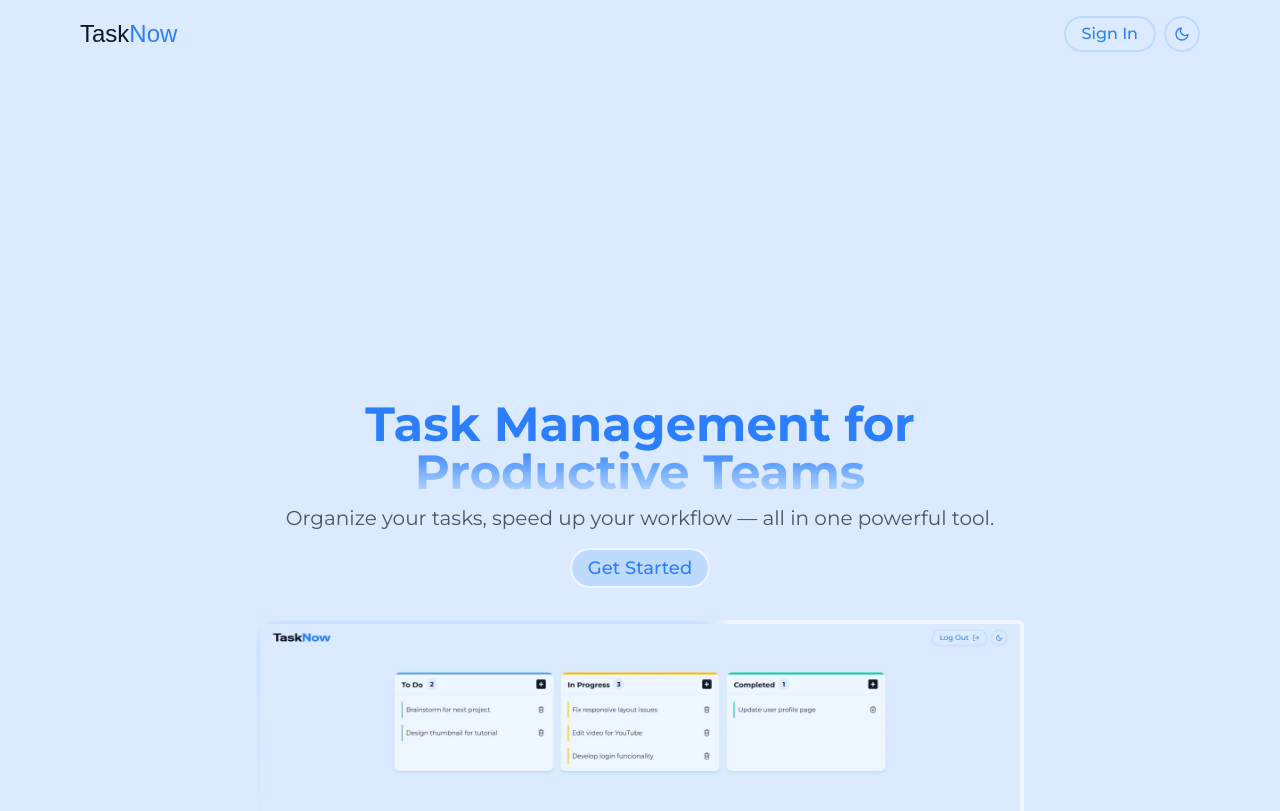
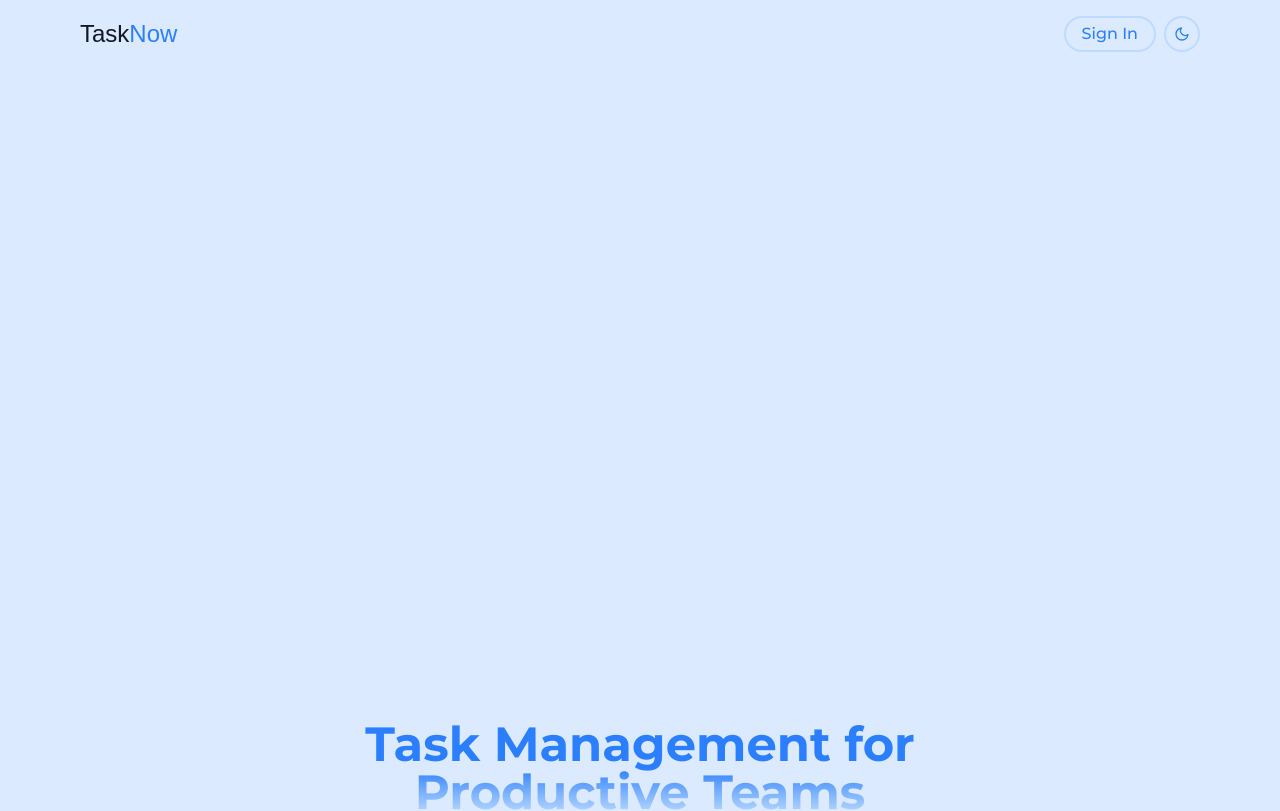
Before and after one commit to miriamsobrino/task-now, a React (Vite) app: page /welcome in a window 1280 px wide. Shown: the top 811 px of the page. Built offline with nearby package versions, Linux system fonts and the light colour scheme; no server answers; a web font is replaced by a local one.

Commit message:
update welcome page

```diff
--- a/src/pages/WelcomePage.tsx
+++ b/src/pages/WelcomePage.tsx
@@ -21,7 +21,7 @@ function WelcomePage() {
 
   return (
     <div className='w-full relative z-2 justify-center items-center min-h-[100dvh] flex flex-col overflow-y-hidden gap-6 lg:gap-4 bg-blue-100  dark:bg-gray-900 '>
-      <div className='flex flex-col justify-center items-center gap-2 px-6 z-10  lg:mt-[400px]'>
+      <div className='flex flex-col justify-center items-center gap-2 overflow-y-hidden px-6 z-10 pt-[320px] lg:mt-[400px]'>
         <h2 className='text-3xl lg:text-5xl font-montserrat font-bold max-w-[600px] text-center bg-gradient-to-b from-blue-500 via-blue-500 to-blue-200 bg-clip-text text-transparent'>
           Task Management for Productive Teams
         </h2>
```
